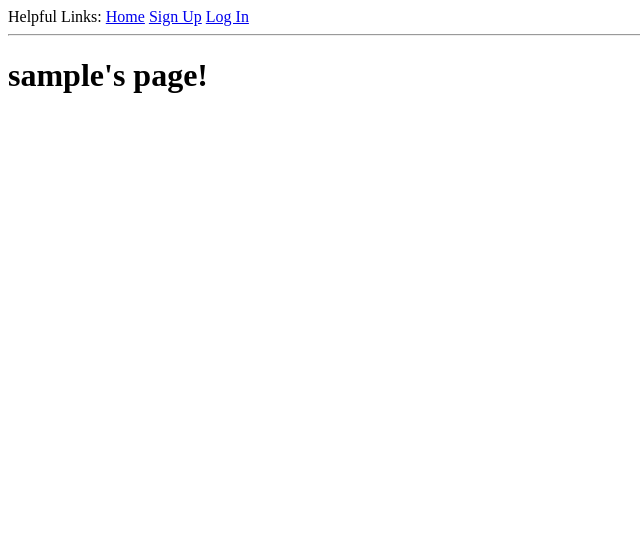
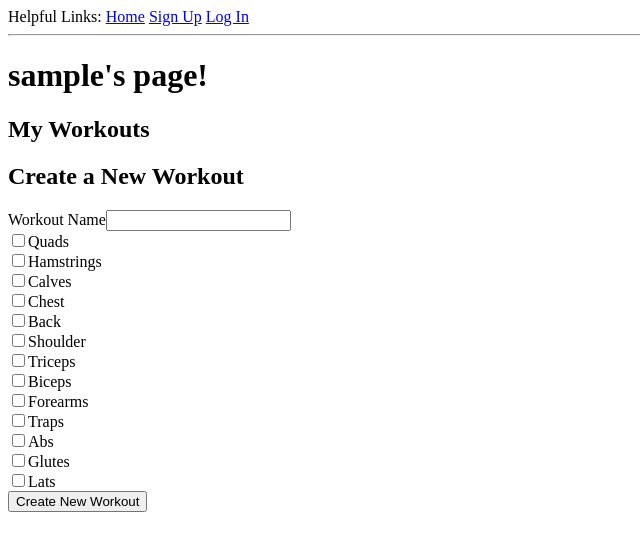
Before and after one commit to tyto8880/buffsgitbuff, a Flask app: a page that uses buff2s/app/templates/base.html in a window 1280 px wide. Shown: the top 551 px of the page, without its empty margins (0-640 px from the left). Run offline with Flask 2, Linux system fonts and the light colour scheme; a database or web service that is not in the repository returns one stand-in record (values such as "Sample title").

Commit message:
have working client side ajax post to server in user.html

```diff
--- a/buff2s/app/routes.py
+++ b/buff2s/app/routes.py
@@ -1,6 +1,6 @@
 # imports application module from app directory
 from app import app
-from flask import render_template, request, redirect, session
+from flask import render_template, request, redirect, session, json
 
 # local imports for some of that sweet sweet sugar
 import app.database as db
@@ -9,18 +9,34 @@ import app.validation as validate
 # import for json used in asynchronous calls
 from flask import jsonify
 
-@app.route('/user/<user>')
+# Should probably return user workouts
+@app.route('/user/<user>', methods=['GET', 'POST'])
 def userdash(user):
     userInfo = db.getUserInfo(user)
-    return render_template('user.html', user=userInfo)
+    posts = []
+    # for each workout, add workout to posts that will display on page, get workoutj
+    return render_template('user.html', user=userInfo, posts=posts)
 
 # used for get workout call
-# @app.route('/getWorkout', methods=['POST'])
-# def getWorkout():
+@app.route('/work', methods=['POST'])
+def createWorkout():
+    print('made it to the method')
+    if request.method == 'POST':
+        try:
+            # biceps = request.form['Biceps']
+            print('it sorta works')
+        except:
+            print('shit')
+    return 'blank' # This is where you return your data!
+
 
 # used for displaying workouts on page
 # @app.route('/displayWorkouts', methods=['POST'])
 # def displayWorkouts():
+
+# used to add workout to database
+# @app.route('/addWorkout', methods=['POST'])
+# def addWorkout():
 
 # base webpage
 @app.route('/')
--- a/buff2s/app/templates/base.html
+++ b/buff2s/app/templates/base.html
@@ -2,6 +2,7 @@
 <html lang="en">
 <head>
     <meta charset="UTF-8">
+    <script src="https://ajax.googleapis.com/ajax/libs/jquery/3.3.1/jquery.min.js"></script>
     <title>{% block title %}{% endblock %} - Buffs get Buff!</title>
 </head>
 <link rel="shortcut icon" href="{{ url_for('static', filename='assets/favicon.ico') }}">
--- a/buff2s/app/templates/login.html
+++ b/buff2s/app/templates/login.html
@@ -10,7 +10,7 @@
         <div class="container">
             <!-- I HAVE AN ERROR CHECK FOR EACH INPUT TO MAKE SURE ITS VALID, thats all preference-->
             <h1>Thanks for returning!</h1>
-            <h1>Sign Up</h1>
+            <h1>Log in</h1>
 
             <!-- Each has a VALUE which is what will be read by the routes.py file-->
 
--- a/buff2s/app/templates/user.html
+++ b/buff2s/app/templates/user.html
@@ -3,7 +3,54 @@
 {% block title %}{{ user.username }}'s Workout Page{% endblock %}
 
 {% block content %}
-<h1>
-    {{ user.username }}'s page!
-</h1>
+<h1>{{ user.username }}'s page!</h1>
+<div class="container">
+    <section id="workoutSection">
+        <h2>My Workouts</h2>
+        {% for workout in posts %}
+        #TODO need to implement get each workout for each workout number
+        # each workout will have attributes of workout from dbj
+        {% endfor %}
+    </section>
+    <section id="createWorkout">
+        <h2>Create a New Workout</h2>
+        <form>
+            Workout Name<input id="workoutName" name="workoutName" type="text"><br>
+            <input type="checkbox" name="Quads" >Quads<br>
+            <input type="checkbox" name="Hamstrings" >Hamstrings<br>
+            <input type="checkbox" name="Calves" >Calves<br>
+            <input type="checkbox" name="Chest" >Chest<br>
+            <input type="checkbox" name="Back" >Back<br>
+            <input type="checkbox" name="Shoulders" >Shoulder<br>
+            <input type="checkbox" name="Triceps" >Triceps<br>
+            <input type="checkbox" name="Biceps" >Biceps<br>
+            <input type="checkbox" name="Forearms" >Forearms<br>
+            <input type="checkbox" name="Trapezius" >Traps<br>
+            <input type="checkbox" name="Abs" >Abs<br>
+            <input type="checkbox" name="Glutes" >Glutes<br>
+            <input type="checkbox" name="Lats" >Lats<br>
+            <button id="createWorkoutButton" class="button" type="button">Create New Workout</button>
+            <script>
+                $(function () {
+                    $('button').click(function () {
+                        console.log("click registered");
+                        $.ajax({
+                            url: '/work',
+                            data: $('form').serialize(),
+                            type: 'POST',
+                            success: function (response) {
+                                console.log("success");
+                                console.log(response);
+                            },
+                            error: function (response) {
+                                console.log("error");
+                                console.log(response);
+                            }
+                        });
+                    });
+                });
+            </script>
+        </form>
+    </section>
+</div>
 {% endblock %}
```
